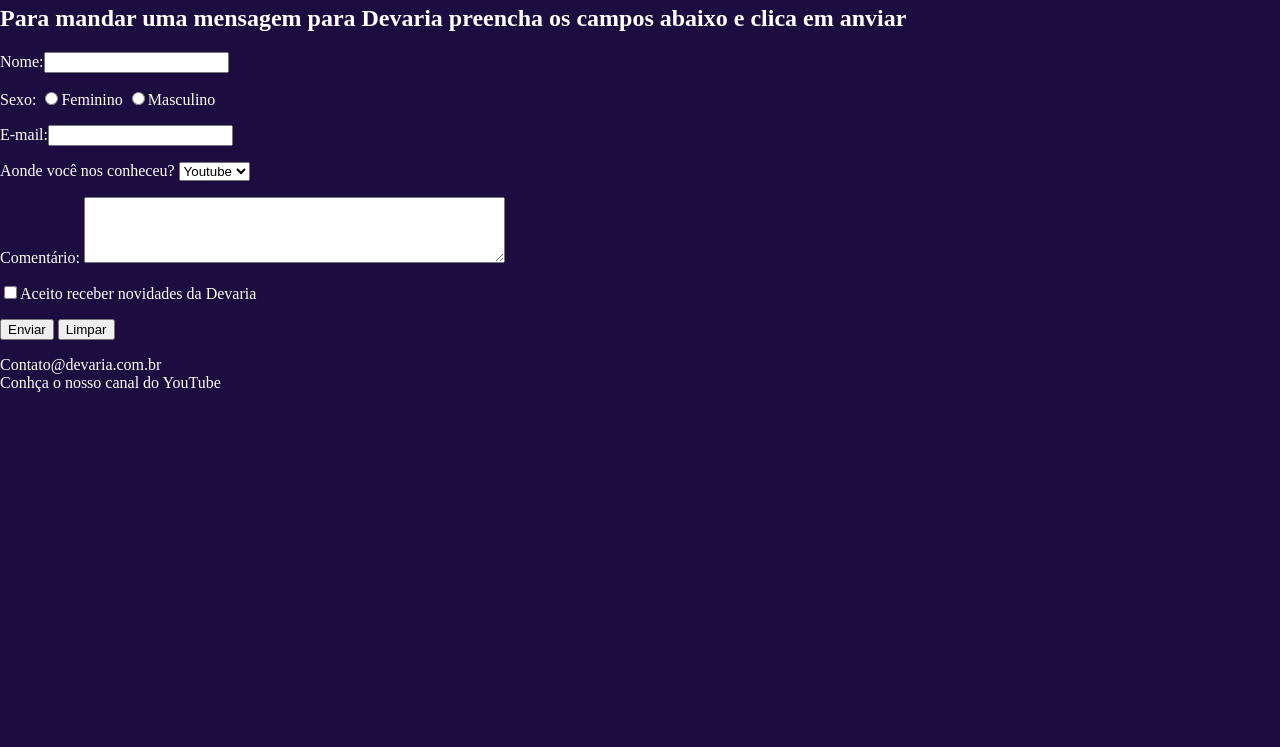
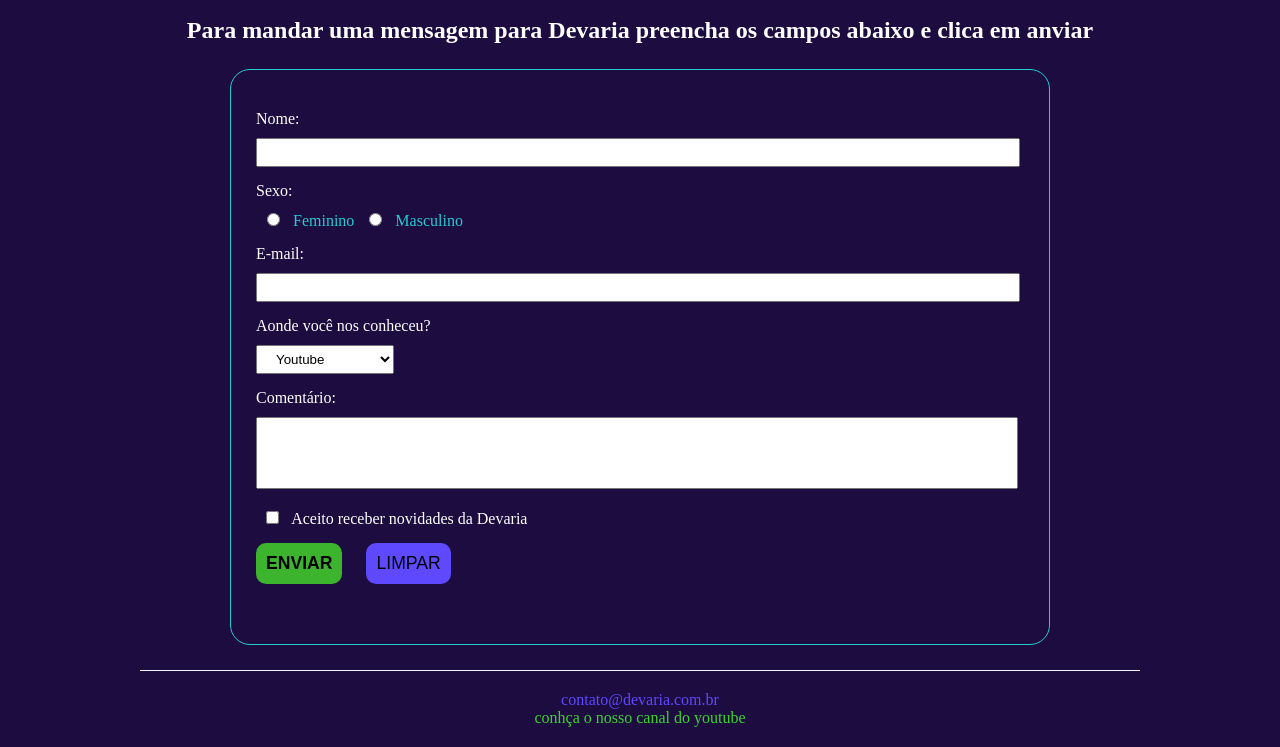
Before and after one commit to Magnols/Devaria-01, a plain HTML site: page fale_conosco.html in a window 1280 px wide. Shown: the part 134-881 px from the top of the page. Before the commit the page ends 800 px from the top, so only its background shows below. Drawn offline with Linux system fonts and the light colour scheme.

Commit message:
Home, professores e fale conosco

```diff
--- a/css/devaria.css
+++ b/css/devaria.css
@@ -10,3 +10,32 @@ body {
     color: white;
     margin: 0;
 }
+
+.title {
+    padding: 0 20px;
+    font-size: 1.75em;
+    text-transform: uppercase;
+}
+
+h1.title {
+    margin: 40px auto 20px;
+}
+
+.text-justify {
+    text-align: justify;
+}
+
+.text-center {
+    text-align: center;
+}
+
+.margin-horizontal-20px {
+    margin-left: 20px;
+    margin-right: 20px;
+}
+
+@media screen and (min-width :992px) {
+    .w-50pct-desktop {
+        width: 50% !important;
+    }
+}
--- /dev/null
+++ b/css/f-conosco.css
@@ -0,0 +1,90 @@
+/*Estilos aplicados no fale conosco*/
+
+.sub-title {
+    margin: 0 20px;
+}
+
+main .contact-form>div {
+    margin: 15px 0px;
+}
+
+main .contact-form>div label {
+    display: block;
+    margin-bottom: 10px;
+}
+
+main .contact-form input,
+main .contact-form select,
+main .contact-form textarea {
+    width: 90%;
+    padding: 5px 15px;
+    outline-color: #3bd42d;
+}
+
+main .contact-form select {
+    width: 100%;
+}
+
+main .contact-form textarea {
+    resize: none;
+    padding-top: 15px;
+}
+
+main .contact-form>div input[type="radio"],
+main .contact-form>div input[type="checkbox"] {
+    width: 25px;
+}
+
+main .contact-form>div:nth-child(2) span {
+    color: #25cbd3;
+}
+
+main .contact-form>div input[type="submit"],
+main .contact-form>div input[type="reset"] {
+    width: 100%;
+    margin-bottom: 20px;
+    border: none;
+    text-transform: uppercase;
+    border-radius: 10px;
+    font-size: 1.1em;
+}
+
+main .contact-form>div input[type="submit"] {
+    background-color: #3db42d;
+    padding: 10px;
+    font-weight: bold;
+}
+
+main .contact-form>div input[type="reset"] {
+    background-color: #5e49ff;
+}
+
+@media screen and (min-width:992px) {
+    main .contact-form {
+        width: 60%;
+        border: 1px solid #25cbd3;
+        border-radius: 20px;
+        padding: 25px;
+        margin: 25px auto;
+    }
+    main .contact-form input,
+    main .contact-form textarea {
+        width: 95%;
+        padding: 5px 15px;
+        outline-color: #3bd42d;
+    }
+    main .contact-form select {
+        width: 18%;
+        padding: 5px 15px;
+        outline-color: #3bd42d;
+    }
+    main .contact-form>div input[type="submit"],
+    main .contact-form>div input[type="reset"] {
+        width: auto;
+        padding: 10px;
+        outline: none;
+    }
+    main .contact-form>div input[type="submit"] {
+        margin-right: 20px;
+    }
+}
--- /dev/null
+++ b/css/footer.css
@@ -0,0 +1,18 @@
+/*Estilos relacionado ao rodapé*/
+
+footer {
+    text-align: center;
+    border-top: 1px solid #f0f5ff;
+    padding: 20px;
+    width: 75%;
+    margin: auto;
+    text-transform: lowercase;
+}
+
+footer section span:first-child {
+    color: #5e49ff;
+}
+
+footer section span:last-child {
+    color: #3bd42d;
+}
--- a/css/index.css
+++ b/css/index.css
@@ -1,5 +1,33 @@
 /* Estilo dapágina index*/
+
+main {
+    text-align: center;
+}
 
 .cover-contenner figure img {
     width: 100%;
 }
+
+main h3.title {
+    font-size: 1.2em;
+}
+
+main section abbr {
+    color: #25cbd3;
+}
+
+@media screen and (min-width :992px) {
+    .cover-contenner figure img {
+        width: 40%;
+    }
+    .cover-contenner,
+    .video {
+        display: inline-block;
+    }
+    main .azure blockquote {
+        width: 70%;
+        margin: auto;
+        margin-bottom: 25px;
+        text-align: center;
+    }
+}
--- a/fale_conosco.html
+++ b/fale_conosco.html
@@ -7,10 +7,12 @@
     <meta name="viewport" content="width=device-width, initial-scale=1.0" />
     <link rel="stylesheet" href="css/devaria.css" />
     <link rel="stylesheet" href="css/header.css" />
+    <link rel="stylesheet" href="css/footer.css" />
+    <link rel="stylesheet" href="css/f-conosco.css" />
 </head>
 
 <body>
-    <header>
+    <header class="nav">
 
         <a href="index.html" class="link-logo">
             <img src="img/logo-devaria.svg" alt="Logo devaria" width="50px" />
@@ -26,21 +28,23 @@
         </nav>
     </header>
     <main>
-        <h1>Fale com a Devaria através desta página</h1>
-        <h2>Para mandar uma mensagem para Devaria preencha os campos abaixo e clica em anviar</h2>
-        <form action="index.html">
-            <p>
+        <h1 class="title text-center">Fale com a Devaria através desta página</h1>
+        <h2 class="sub-title text-center">Para mandar uma mensagem para Devaria preencha os campos abaixo e clica em anviar</h2>
+        <form action="index.html" class="contact-form margin-horizontal-20px">
+            <div>
                 <label>Nome:</label><input type="text" name="Nome" maxlength="50" />
-            </p>
-            <p>
+            </div>
+            <div>
                 <label>Sexo:</label>
-                <input type="radio" name="Sexo" /><label>Feminino</label>
-                <input type="radio" name="Sexo" /><label>Masculino</label>
-            </p>
-            <p>
+                <input type="radio" name="Sexo" />
+                <span>Feminino</span>
+                <input type="radio" name="Sexo" />
+                <span>Masculino</span>
+            </div>
+            <div>
                 <label>E-mail:</label><input type="text" name="Email" maxlength="50" />
-            </p>
-            <p>
+            </div>
+            <div>
                 <label>Aonde você nos conheceu?</label>
                 <select name="Conheceu">
                     <option selected>Youtube</option>
@@ -48,18 +52,19 @@
                     <option>Amigos</option>
                     <option>Outros</option>
                 </select>
-            </p>
-            <p>
+            </div>
+            <div>
                 <label>Comentário: </label>
                 <textarea name="Comentario" rows="4" cols="50"></textarea>
-            </p>
-            <p>
-                <input type="checkbox" name="Aceite" value="Aceite" /><label>Aceito receber novidades da Devaria</label>
-            </p>
-            <p>
+            </div>
+            <div>
+                <input type="checkbox" name="Aceite" value="Aceite" />
+                <span>Aceito receber novidades da Devaria</span>
+            </div>
+            <div>
                 <input type="submit" name="Enviar" value="Enviar" />
                 <input type="reset" name="Limpar" value="Limpar" />
-            </p>
+            </div>
         </form>
     </main>
     <footer>
```
Also changed, not shown: css/prof.css (added, +11 -0 lines), devstar.html (+3 -1 lines), index.html (+5 -4 lines), professores.html (+9 -6 lines).
